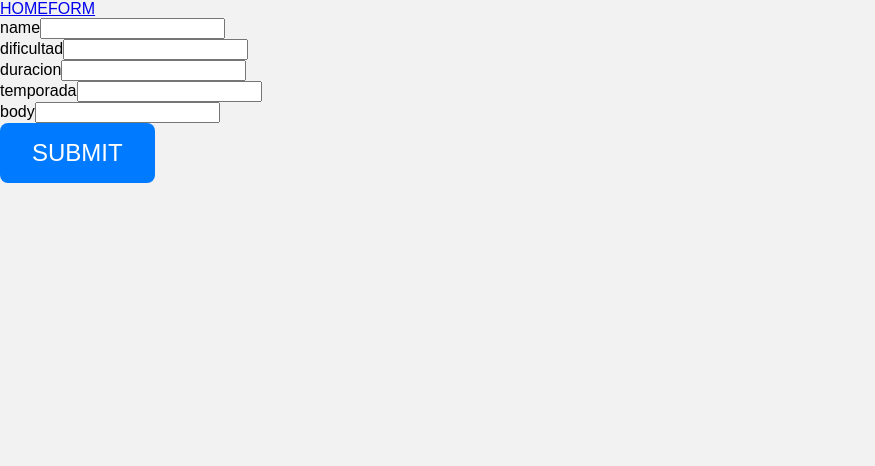
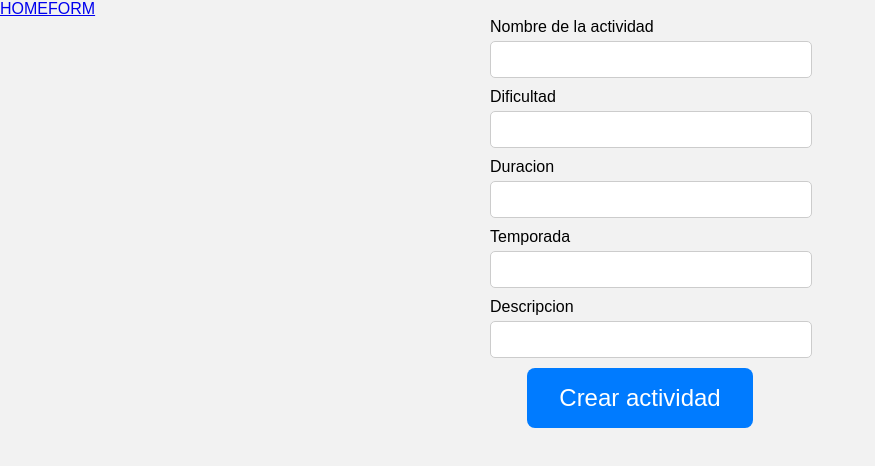
Before and after one commit to Crz9410/PI, a React (Create React App) app in the folder client/: page /create in a window 1280 px wide. Shown: the top 466 px of the page, without its empty margins (0-875 px from the left). Built offline with nearby package versions, Linux system fonts and the light colour scheme.

Commit message:
filtrado en orden des y ase con css en el form

```diff
--- a/client/src/views/Form/Form.jsx
+++ b/client/src/views/Form/Form.jsx
@@ -1,6 +1,6 @@
 import { useState } from "react"
 import axios from "axios"
-
+import styles from './Form.module.css';
 const Form = () =>{
 
 const [form,setform] =useState({
@@ -42,26 +42,26 @@ console.log(err, "ño")
     return(
         <form onSubmit={submitHandler}>
         <div>
-            <label>name</label>
+            <label>Nombre de la actividad</label>
             <input type="text" value={form.name} onChange={changeHandler} name="name" />
         </div>
         <div>
-            <label>dificultad</label>
+            <label>Dificultad</label>
             <input type="text"value={form.dificultad} onChange={changeHandler} name="dificultad" />
         </div>
         <div>
-            <label>duracion</label>
+            <label>Duracion</label>
             <input type="text" value={form.duracion} onChange={changeHandler} name="duracion" />
         </div>
         <div>
-            <label>temporada</label>
+            <label>Temporada</label>
             <input type="text" value={form.temporada} onChange={changeHandler} name="temporada" />
         </div>
         <div>
-            <label>body</label>
+            <label>Descripcion</label>
             <input type="text" value={form.body} onChange={changeHandler} name="body"/>
         </div>
-        <button type="submit">SUBMIT</button>
+        <button type="submit">Crear actividad</button>
         </form>
     )
 }
--- /dev/null
+++ b/client/src/views/Form/Form.module.css
@@ -0,0 +1,26 @@
+form {
+    display: flex;
+    flex-direction: column;
+    align-items: center;
+    margin: 0 auto; /* agrega margen para centrar */
+    max-width: 600px; /* limita el ancho máximo del formulario */
+  }
+
+  form > div {
+    margin-bottom: 10px;
+    width: 100%;
+    max-width: 300px; /* limita el ancho máximo de los inputs */
+  }
+
+  form > div > label {
+    display: block;
+    margin-bottom: 5px;
+  }
+
+  form > div > input {
+    width: 100%;
+    max-width: 300px; /* limita el ancho máximo de los inputs */
+    padding: 10px;
+    border-radius: 5px;
+    border: 1px solid #ccc;
+  }
```
